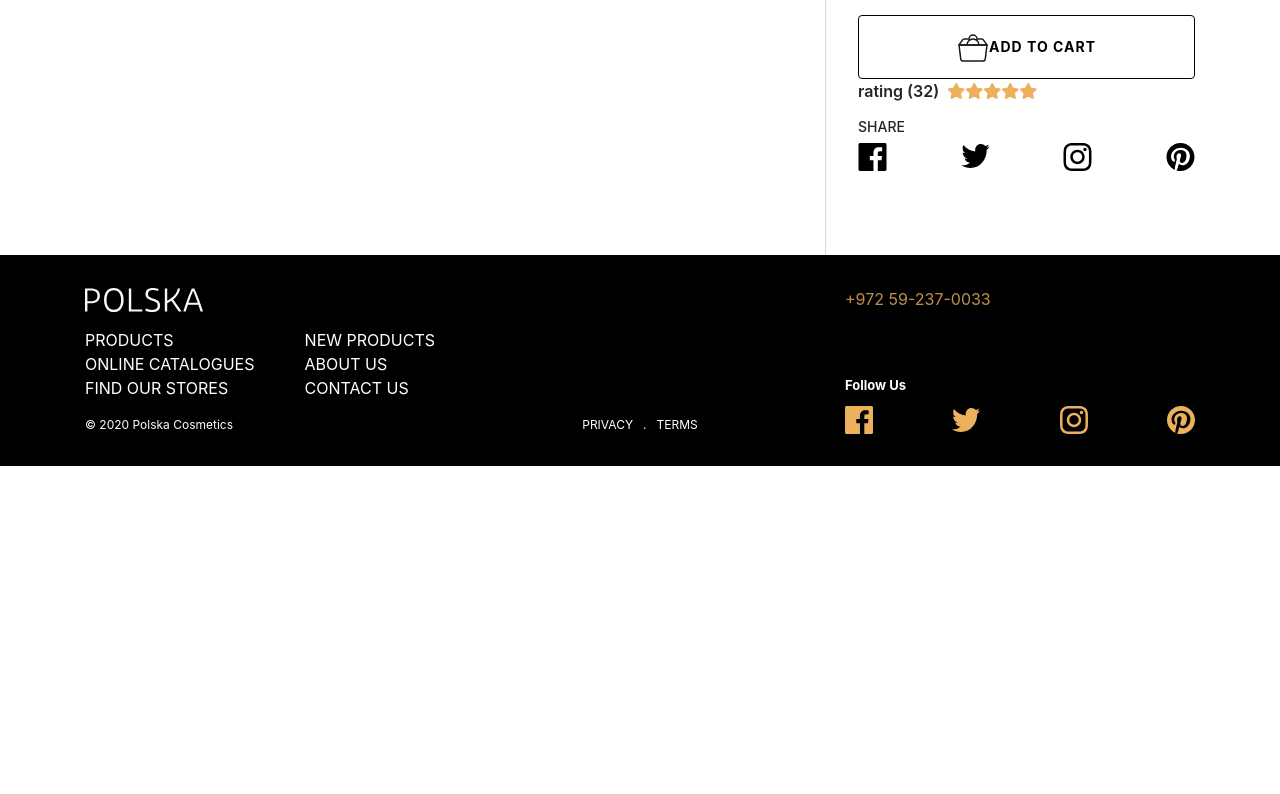
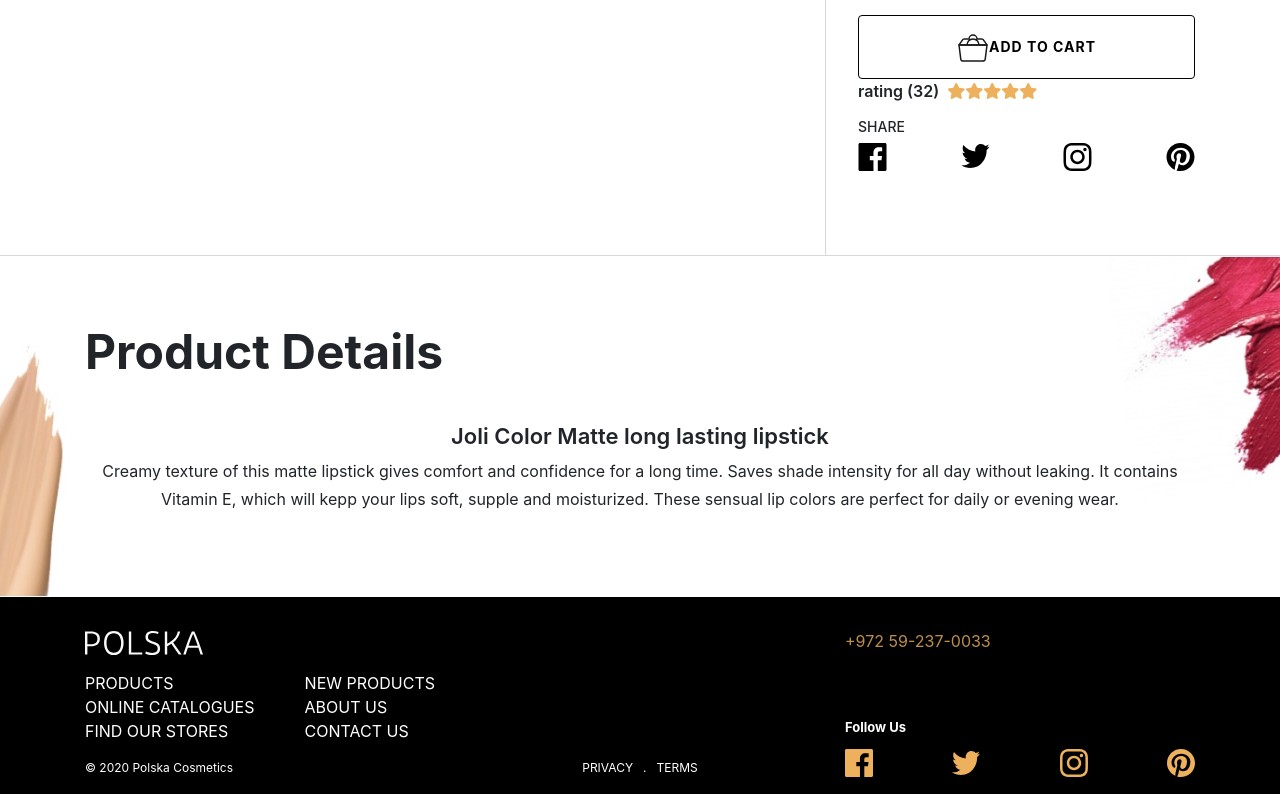
Before and after one commit to sajidaqadomi/Polska, a website: page src/index.html in a window 1280 px wide. Shown: the part 502-1296 px from the top of the page. Before the commit the page ends 968 px from the top, so only its background shows below. Drawn offline with nearby package versions, Linux system fonts and the light colour scheme; a script that the page names is missing.

Commit message:
add product-details section

```diff
--- a/src/css/main.scss
+++ b/src/css/main.scss
@@ -11,5 +11,5 @@
 @import './sass/layout/header';
 @import './sass/pages/productionlist';
 @import './sass/pages/products';
-@import './sass/pages/home';
+@import './sass/pages/productdetail';
 @import './sass/layout/footer';
--- a/src/css/sass/pages/_general.scss
+++ b/src/css/sass/pages/_general.scss
@@ -1,6 +1,13 @@
 section {
     padding: 2em 0;
     border-top: 1px solid rgba($mainGColor, 1);
+
+    .title {
+        font-size: 48px;
+        font-weight: bold;
+        line-height: 1.17;
+        margin-bottom: .9em;
+    }
 
     .buy-product {
         padding-top: 2em;
--- /dev/null
+++ b/src/css/sass/pages/_productdetail.scss
@@ -0,0 +1,27 @@
+.product-details {
+
+    background-image: url('../../../imgs/product-details-bg.jpg');
+    background-size: cover;
+    background-position: center;
+    background-repeat: no-repeat;
+    text-align: center;
+
+    @media #{$minMed} {
+        text-align: left;
+    }
+
+
+
+    .name {
+        text-align: center;
+        font-size: 22px;
+        font-weight: 600
+    }
+
+    .desc {
+        line-height: 1.75;
+        text-align: center;
+    }
+
+
+}
--- a/src/index.html
+++ b/src/index.html
@@ -309,6 +309,21 @@
           </div>
         </div>
       </section>
+      <section class="product-details">
+        <div class="content">
+          <div class="container">
+            <h2 class="title">Product Details</h2>
+            <h3 class="name">Joli Color Matte long lasting lipstick</h3>
+            <p class="desc">
+              Creamy texture of this matte lipstick gives comfort and confidence
+              for a long time. Saves shade intensity for all day without
+              leaking. It contains Vitamin E, which will kepp your lips soft,
+              supple and moisturized. These sensual lip colors are perfect for
+              daily or evening wear.
+            </p>
+          </div>
+        </div>
+      </section>
     </main>
     <footer class="footer">
       <div class="container">
```
Also changed, not shown: dist/css/main.css, dist/imgs/product-details-bg.jpg (added), dist/imgs/product-details-bg@2x.jpg (added), dist/imgs/product-details-bg@3x.jpg (added), dist/index.html, src/css/main.css, src/imgs/product-details-bg.jpg (added), src/imgs/product-details-bg@2x.jpg (added), src/imgs/product-details-bg@3x.jpg (added), 3 other files.
